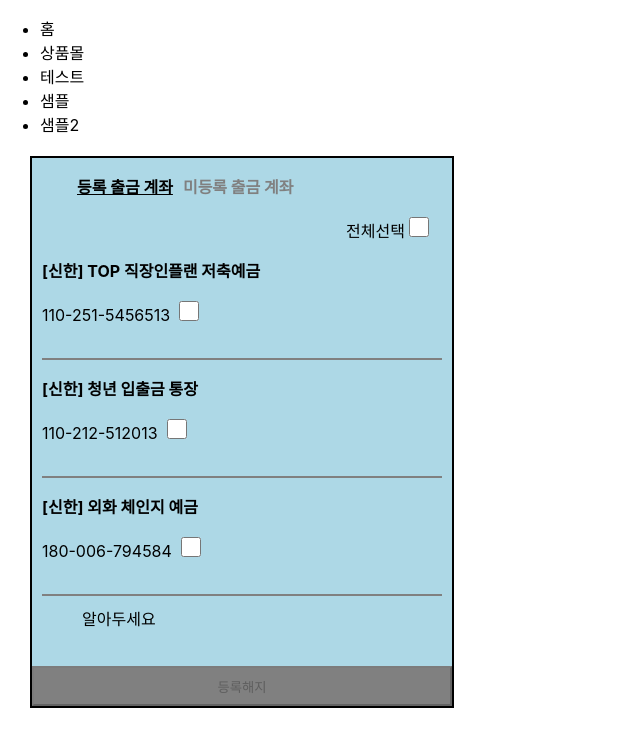
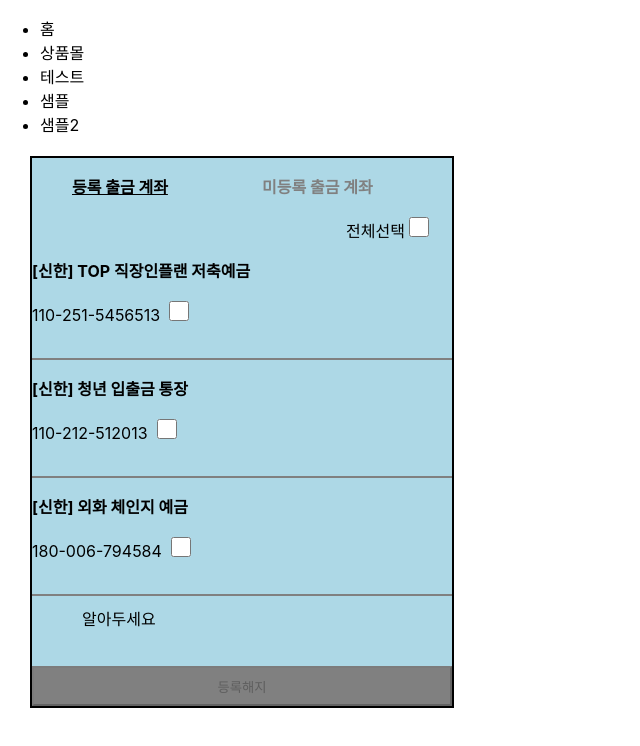
Before and after one commit to jb0221/toBuy, a React (Create React App) app: page /SamplePage in a window 1280 px wide. Shown: the top 746 px of the page, without its empty margins (0-640 px from the left). Built offline with nearby package versions, Linux system fonts and the light colour scheme; some icons are missing.

Commit message:
탭 완료

```diff
--- a/src/page/SamplePage.jsx
+++ b/src/page/SamplePage.jsx
@@ -1,7 +1,7 @@
 import Style from './SamplePage.module.scss';
 import { ReactComponent as ArrowDown} from './../styles/images/icon-arrow-down12.svg'
 import { ReactComponent as ArrowUp } from './../styles/images/icon-arrow-up-24.svg'
-import { useState, useRef, useCallback } from 'react';
+import { useState, useRef, useCallback, useEffect } from 'react';
 import React, { cloneElement, Children } from 'react';
 import classNames from 'classnames/bind';
 
@@ -15,7 +15,7 @@
     const fncTabClick = (idx)=>{
 
         setActiveTab(idx);
-        setCheckedList([]);
+       // setCheckedList([]);
     }
 
     // 알아두세요
@@ -29,10 +29,14 @@
     //const [isAllchecked,setIsAllChecked] = useState(false);
 
 
-
+    // useEffect((prev)=>{
+    //     debugger;
+    //     if(prev !== activeTab){
+    //         setCheckedList([]);
+    //     }
+    // },[activeTab])
     //전체선택
-    const handleOnchangeAll = (e)=>{
-
+    const handleOnchangeAll = useCallback((e)=>{
         if(!e.target.checked){
             setCheckedList([]);
         } else {
@@ -40,15 +44,11 @@
              data.map((e)=>{temp.push(e.acctNo)});
             setCheckedList(temp);
         }
-
-        console.log("checkedList " + checkedList);
-    };
+    },[checkedList]);
 
 
     //개별선택
-    const handleOnchangeEach =(e)=>{
-
-        console.log(e);
+    const handleOnchangeEach = useCallback((e)=>{
         let acctNo = e.target.getAttribute("acctno");
 
         if(e.target.checked){
@@ -56,8 +56,7 @@
         } else {
             setCheckedList(checkedList.filter((el)=> el!== acctNo))
         }
-
-    }
+     },[checkedList]);
 
     const tabData = [
         {title :'등록 출금 계좌', active: true,},
@@ -105,7 +104,7 @@
                         onChange={handleOnchangeEach}></AccountBoard>
                     </TabPanel>
                     <TabPanel>
-                         <AccountBoard data={
+                         <AccountBoard checkedList={checkedList} data={
                             data.map((obj,idx)=>{
                                 return {
                                     checked: checkedList.includes(obj.acctNo),
@@ -134,7 +133,7 @@
         fncTabClick(idx)
     }
     return (
-        <div style={{width:'300px', border:'10px', height:'40px'}}>
+        <div style={{width:'100%', border:'10px', height:'40px'}}>
             <ul
                 className={Style["TabHeader-ul"]}
             >
--- a/src/page/SamplePage.module.scss
+++ b/src/page/SamplePage.module.scss
@@ -34,8 +34,9 @@
 .TabHeader-li {
    color: gray;
    font-weight: bold;
-   display: inline-block;
-   margin: 0 5px;
+  // display: inline-block;
+
+   width: 50%;
 
 
 }
@@ -44,7 +45,7 @@
     color: black;
     font-weight: bold;
     display: block;
-    margin: 0 5px;
+    width: 50%;
     text-decoration: underline;
 
 }
@@ -54,14 +55,12 @@
 
 /* 계좌 보드 영역*/
 .AccountBoard-div {
-    width: 400px;
+    width: 100%;
     height: 100px;
     //background-color: lightgray;
     text-align: left;
     //padding: 2px 10px;
-    margin: 0px 10px;
-
-    border: 2px;
+   // margin: 0px 10px;
     border-bottom: 2px solid gray;
 
 }
@@ -132,6 +131,7 @@
     width : 100%;
     background-color: gray;
     height: 40px;
+
 }
 
 .btnActive {
```
